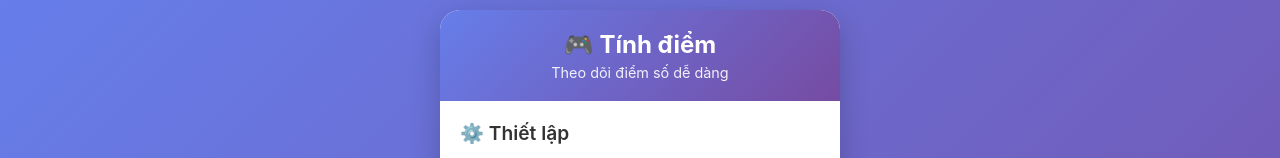
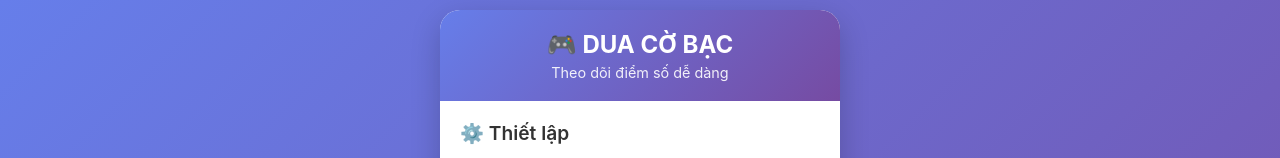
Before and after one commit to dinhnhatphan251201/tinh-diem, a plain HTML site: page index.html in a window 1280 px wide. Shown: the top 158 px of the page. Drawn offline with Linux system fonts and the light colour scheme.

Commit message:
Update index.html

```diff
--- a/index.html
+++ b/index.html
@@ -321,7 +321,7 @@
 <body>
     <div class="container">
         <div class="header">
-            <h1>🎮 Tính điểm</h1>
+            <h1>🎮 DUA CỜ BẠC</h1>
             <p>Theo dõi điểm số dễ dàng</p>
         </div>
 
```
